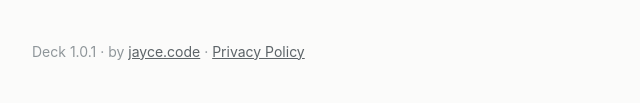
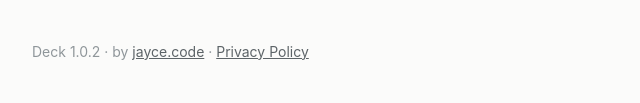
Before and after one commit to Jaycecode/deck-app, a plain HTML site: page index.html in a window 1280 px wide. Shown: the part 1949-2052 px from the top of the page, 112-752 px from the left. Drawn offline with Linux system fonts and the light colour scheme.

Commit message:
Update website

```diff
--- a/index.html
+++ b/index.html
@@ -281,7 +281,7 @@
   </section>
 
   <footer>
-    <span>Deck 1.0.1 · by <a href="https://jaycecode.com/en/">jayce.code</a> · <a href="https://jaycecode.com/deck/privacy#en">Privacy Policy</a></span>
+    <span>Deck 1.0.2 · by <a href="https://jaycecode.com/en/">jayce.code</a> · <a href="https://jaycecode.com/deck/privacy#en">Privacy Policy</a></span>
     <a href="https://github.com/Jaycecode/deck-app/issues/new">Tell me what's missing or broken</a>
   </footer>
 
```
